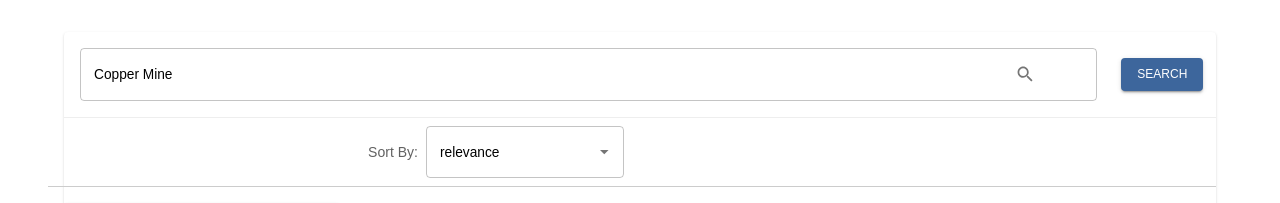
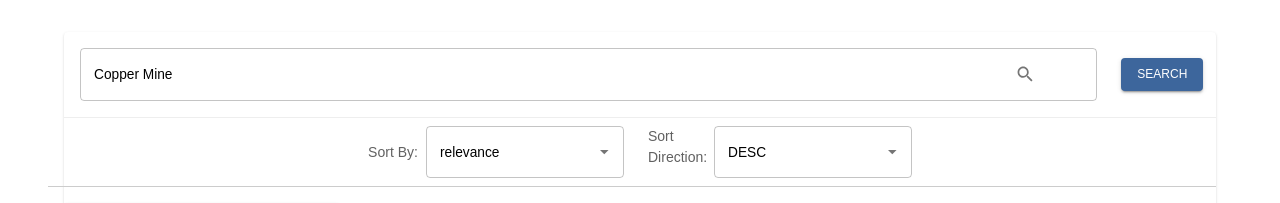
Before and after one commit to NEPAccessProject/NepAccessFront-v2, a React (Vite) app: page / in a window 1280 px wide. Shown: the top 203 px of the page. Built offline with nearby package versions, Linux system fonts and the light colour scheme; no server answers.

Commit message:
Moving all functions that do not rely on state to outside of the component and sort dir tweaks

```diff
--- a/src/components/Search/SearchHeader.tsx
+++ b/src/components/Search/SearchHeader.tsx
@@ -154,7 +154,7 @@ const SearchHeader = () => {
           <SortByControl />
         </Grid>
         <Grid {...GridItemProps} xs={3}>
-            {/* <SortDirControl /> */}
+            <SortDirControl />
         </Grid>
         <Grid {...GridItemProps} xs={3}>
           {/* <LimitControl /> */}
--- a/src/components/Search/filters/SortDirControl.tsx
+++ b/src/components/Search/filters/SortDirControl.tsx
@@ -14,6 +14,7 @@ const SortDirControl = () => {
     const onSortDirChange = (evt: React.SyntheticEvent,value: string,reason) => {
         let target = evt.target as HTMLInputElement;
         const val = (evt.target as HTMLInputElement).value;
+        console.log(`onSortDirChange ~ val:`, val);
 
   //      let filteredValues:FilterOptionType[]  = [];
 
@@ -30,9 +31,9 @@ const SortDirControl = () => {
               fullWidth
               id="sortdir"
               tabIndex={5}
-              options={options}
+              options={['ASC','DESC']}
               defaultValue={'ASC'}
-              value={`${sortdir}`}
+              value={`${sortdir}`.toUpperCase()}
               onChange={(evt, value, tag) =>
                 onSortDirChange(evt,value ? value: '',tag)
               }
```
